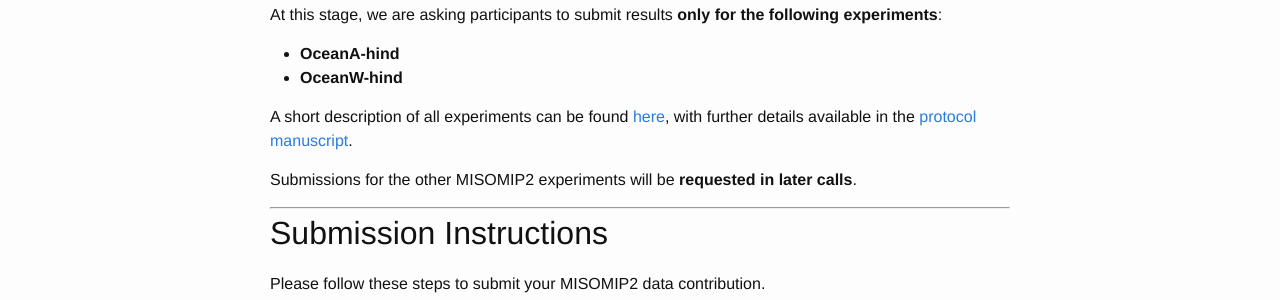
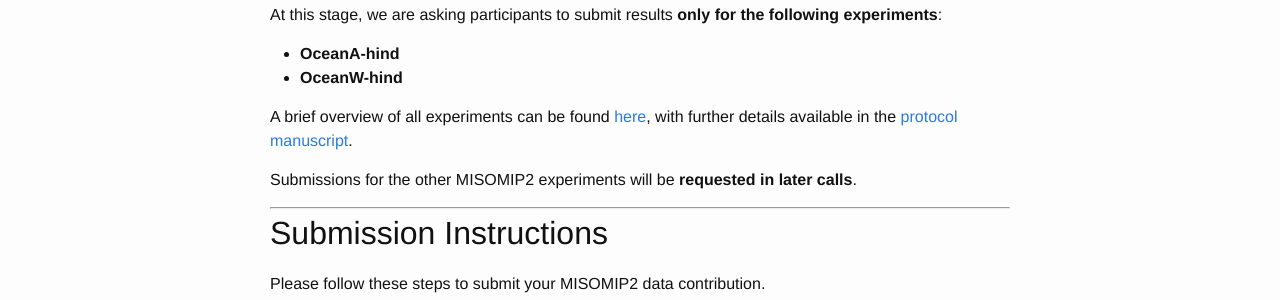
Before and after one commit to misomip/misomip.github.io, a Jekyll site: the page built from misomip2_dir/misomip2_submissions.md, in a window 1280 px wide. Shown: the part 340-640 px from the top of the page. Built offline with Jekyll 4.4.1, drawn with Linux system fonts in a browser that asks for light colours.

Commit message:
Update misomip2_submissions.md

```diff
--- a/misomip2_dir/misomip2_submissions.md
+++ b/misomip2_dir/misomip2_submissions.md
@@ -17,7 +17,7 @@ At this stage, we are asking participants to submit results **only for the follo
 - **OceanA-hind**
 - **OceanW-hind**
 
-A short description of all experiments can be found [here](/misomip2_experiments.md), with further details available in the [protocol manuscript](https://gmd.copernicus.org/articles/17/7105/2024/).
+A brief overview of all experiments can be found [here](/misomip2_experiments.md), with further details available in the [protocol manuscript](https://gmd.copernicus.org/articles/17/7105/2024/).
 
 Submissions for the other MISOMIP2 experiments will be **requested in later calls**.
 
```
